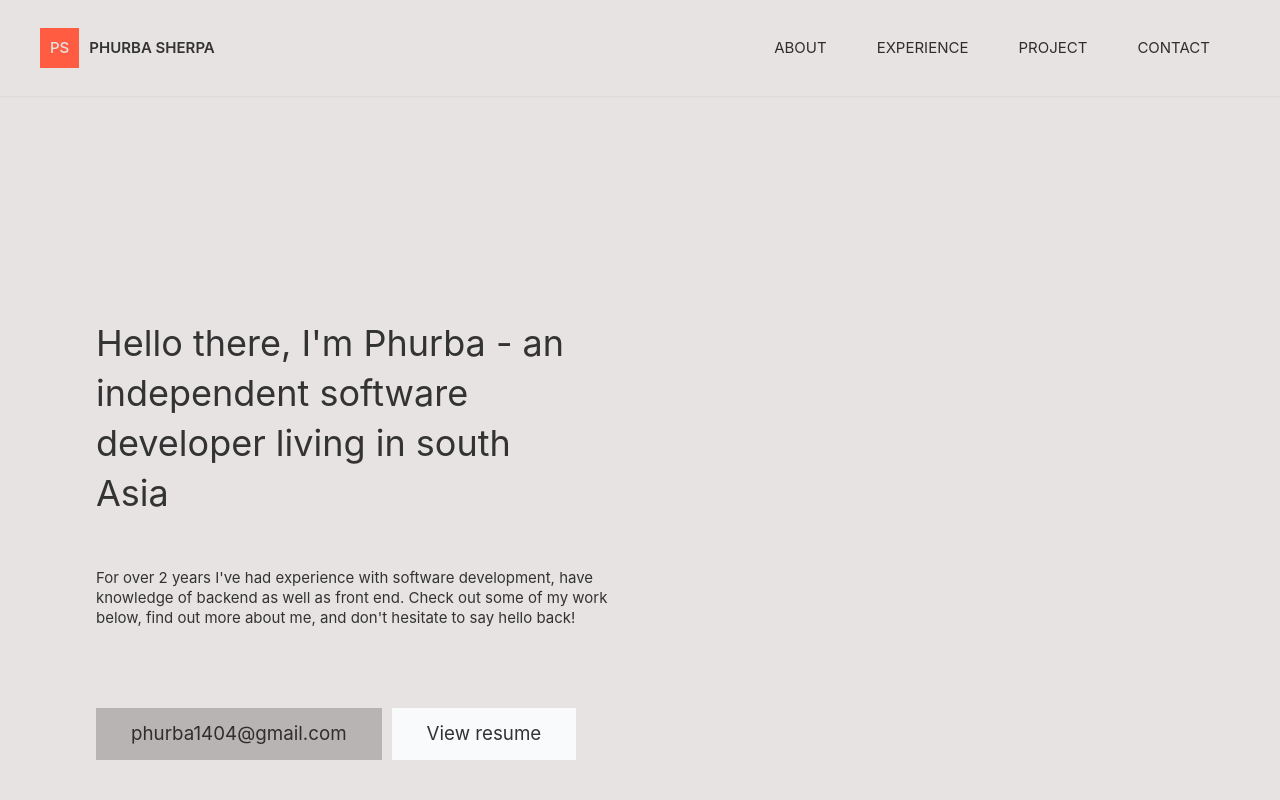
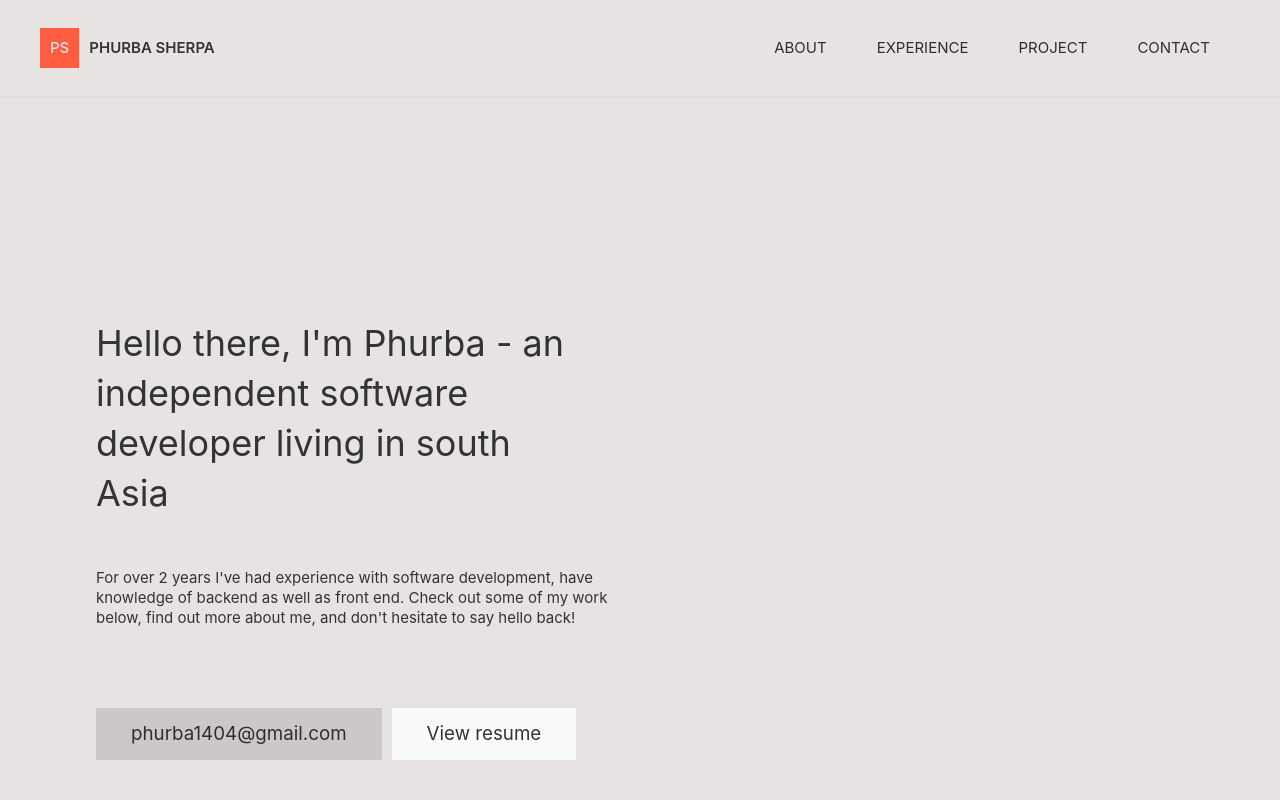
Before and after one commit to Phurba-Sherpa/portfolio, a React (Vite) app: page / in a window 1280 px wide. Shown: the top 800 px of the page. Built offline with nearby package versions, Linux system fonts and the light colour scheme.

Commit message:
Fix Button hover effect

```diff
--- a/src/component/About.jsx
+++ b/src/component/About.jsx
@@ -37,7 +37,7 @@ export default function About() {
                     </div>
                     <a
                         href="mailto:phurba1404@gmail.com"
-                        className="inline-block py-6 lg:mt-20 font-medium transition duration-300 text-xl bg-secondary px-14 text-grayscale-500 hover:bg-secondary-500 lg:text-[1.6rem] mt-8"
+                        className="inline-block py-6 lg:mt-20 font-medium transition duration-300 text-xl bg-secondary px-14 text-grayscale-500 hover:bg-[#b8b4b3] lg:text-[1.6rem] mt-8"
                     >
                         Contact Me
                     </a>
--- a/src/component/Header.jsx
+++ b/src/component/Header.jsx
@@ -17,7 +17,7 @@ export default function Header() {
                 <div className="flex mt-12 text-2xl xl:mt-20 gap-x-4 lg:text-2xl xl:text-3xl">
                     <a
                         href="mailto:phurba1404@gmail.com"
-                        className=" inline-block py-6 align-middle text-center transition duration-300  bg-[#b8b4b3] px-10 lg:px-14 text-grayscale-500 hover:bg-secondary-500"
+                        className="inline-block px-10 py-6 text-center align-middle transition duration-300  bg-secondary lg:px-14 text-grayscale-500 hover:bg-[#b8b4b3]"
                     >
                         phurba1404@gmail.com
                     </a>
```
